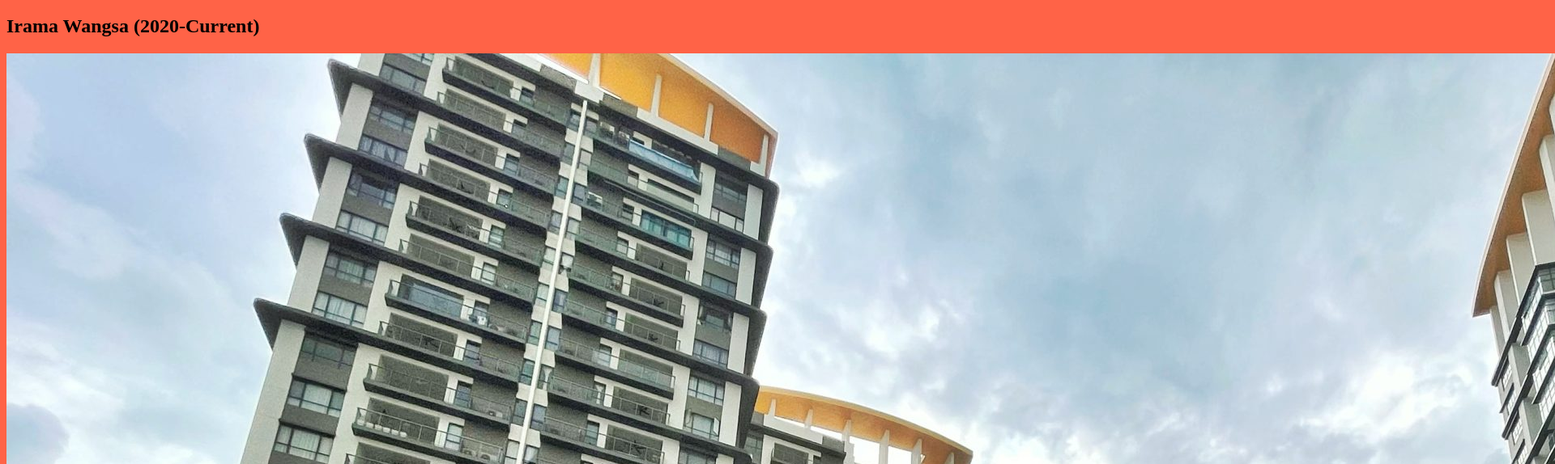
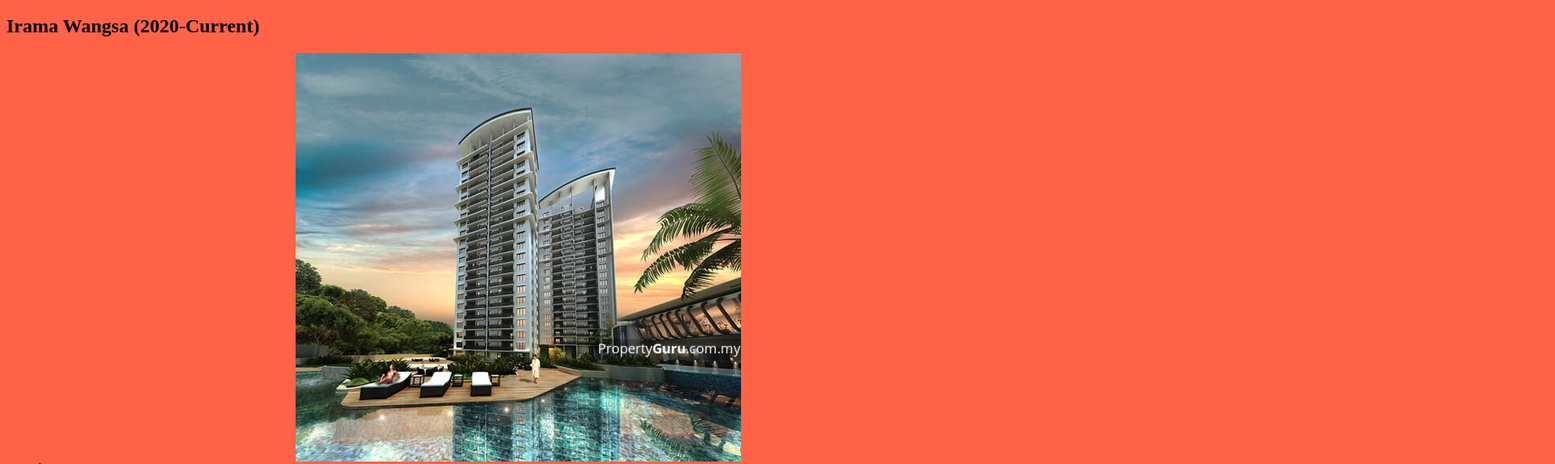
Before and after one commit to razinhez/hezral-s-family, a plain HTML site: page index3.htm in a window 1280 px wide. Shown: the part 4125-4699 px from the top of the page at 81% size, 1920 px wide, since content can reach past the window. Drawn offline with Linux system fonts and the light colour scheme.

Commit message:
Update index3.htm

```diff
--- a/index3.htm
+++ b/index3.htm
@@ -39,7 +39,7 @@ img {
 
 <h2><strong>Irama Wangsa (2020-Current)<strong></h2>
 
-<img src="18.jpg"
+<img src="36.jpg"
 
 <h2>Location</h2>
 
```
